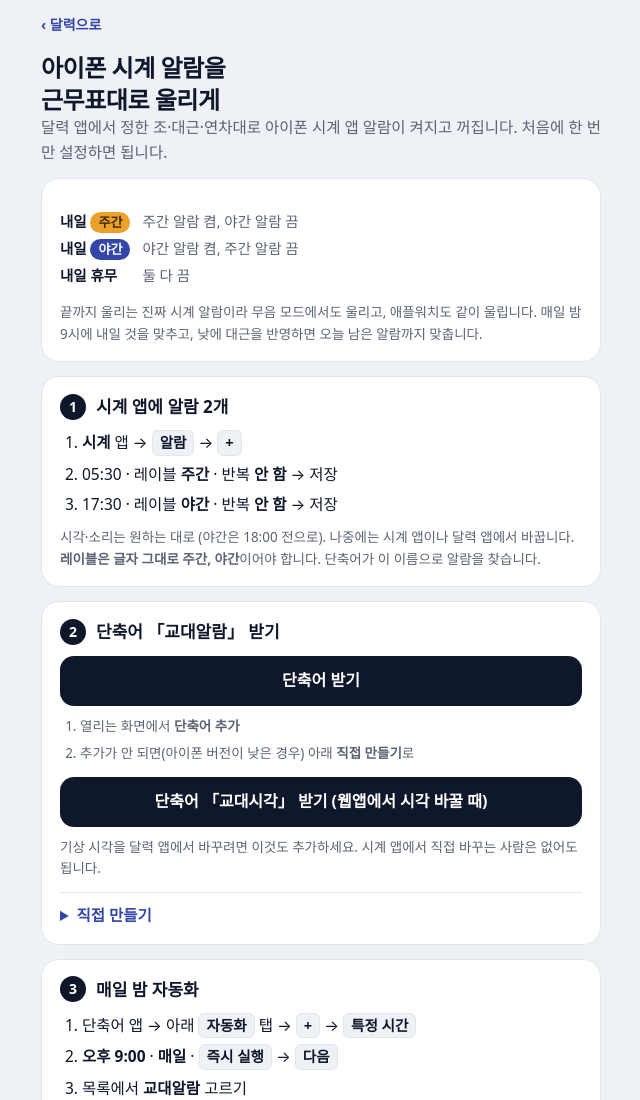
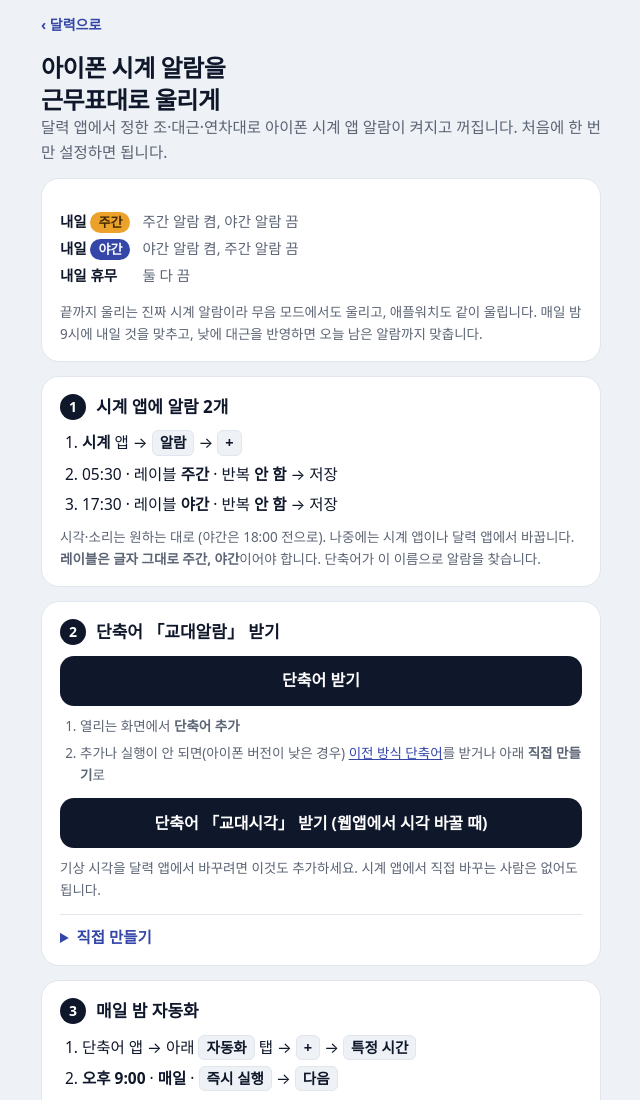
Before and after one commit to Jinchaejapchae/shift-calendar, a plain HTML site: page iphone-alarm.html in a window 1280 px wide. Shown: the top 1100 px of the page, without its empty margins (319-959 px from the left). Drawn offline with Linux system fonts and the light colour scheme.

Commit message:
아이폰 안내: 교대알람 링크를 실제 확인한 버전으로, 이전 방식 링크 유지
Co-Authored-By: Claude Opus 5.5 <noreply@anthropic.com>

```diff
--- a/iphone-alarm.html
+++ b/iphone-alarm.html
@@ -84,7 +84,7 @@ summary { cursor: pointer; font-weight: 600; color: var(--accent); }
       <a class="get" id="getLink" href="#">단축어 받기</a>
       <ol class="note" style="padding-left:20px">
         <li>열리는 화면에서 <b>단축어 추가</b></li>
-        <li>추가가 안 되면(아이폰 버전이 낮은 경우) 아래 <b>직접 만들기</b>로</li>
+        <li>추가나 실행이 안 되면(아이폰 버전이 낮은 경우) <a href="https://www.icloud.com/shortcuts/99dad16610ac4bc5a5f1696cabaac53a">이전 방식 단축어</a>를 받거나 아래 <b>직접 만들기</b>로</li>
       </ol>
       <a class="get" id="getTimeLink" href="#" style="margin-top:12px">단축어 「교대시각」 받기 (웹앱에서 시각 바꿀 때)</a>
       <p class="note">기상 시각을 달력 앱에서 바꾸려면 이것도 추가하세요. 시계 앱에서 직접 바꾸는 사람은 없어도 됩니다.</p>
@@ -163,7 +163,7 @@ summary { cursor: pointer; font-weight: 600; color: var(--accent); }
 </div>
 <script>
 // iCloud 공유 링크 (단축어 앱에서 「교대알람」 길게 누르기 → 공유 → iCloud 링크 복사). 비어 있으면 직접 만들기 안내
-var SHORTCUT_LINK = 'https://www.icloud.com/shortcuts/99dad16610ac4bc5a5f1696cabaac53a';
+var SHORTCUT_LINK = 'https://www.icloud.com/shortcuts/8b7770d0a4df4e57b90a992e19407d41';
 var TIME_LINK = 'https://www.icloud.com/shortcuts/087b0fb98abc4cd3ba7c8a4675d49555'; // 교대시각
 if (/^https:\/\/www\.icloud\.com\/shortcuts\//.test(SHORTCUT_LINK)) {
   document.getElementById('getLink').href = SHORTCUT_LINK;
--- a/sw.js
+++ b/sw.js
@@ -1,4 +1,4 @@
-var CACHE = 'shiftcal-9a09fdfc0a';
+var CACHE = 'shiftcal-6f331fa4f3';
 var CORE = ["./","index.html","iphone-alarm.html","manifest.webmanifest","icon.svg","icon-180.png","icon-192.png","icon-512.png"];
 self.addEventListener('install', function (e) {
   e.waitUntil(caches.open(CACHE).then(function (c) { return c.addAll(CORE); }).then(function () { return self.skipWaiting(); }));
```
